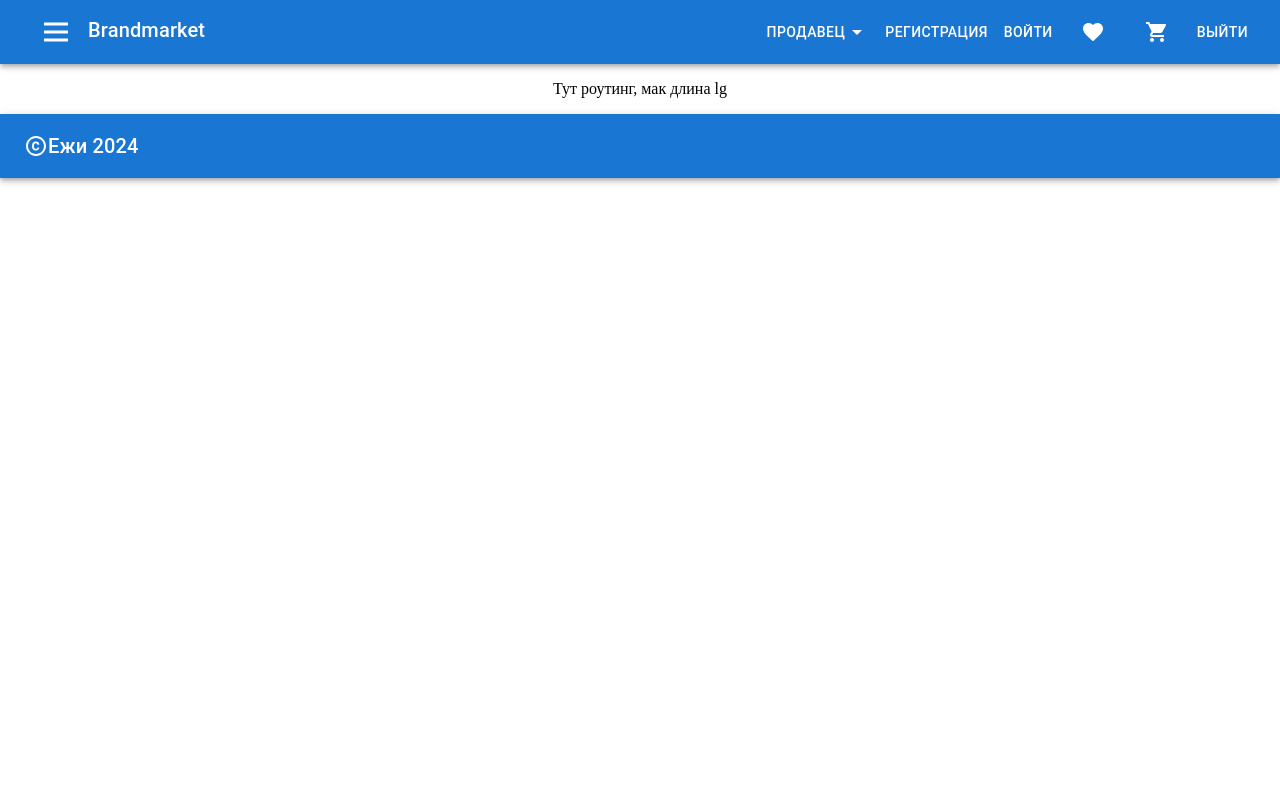
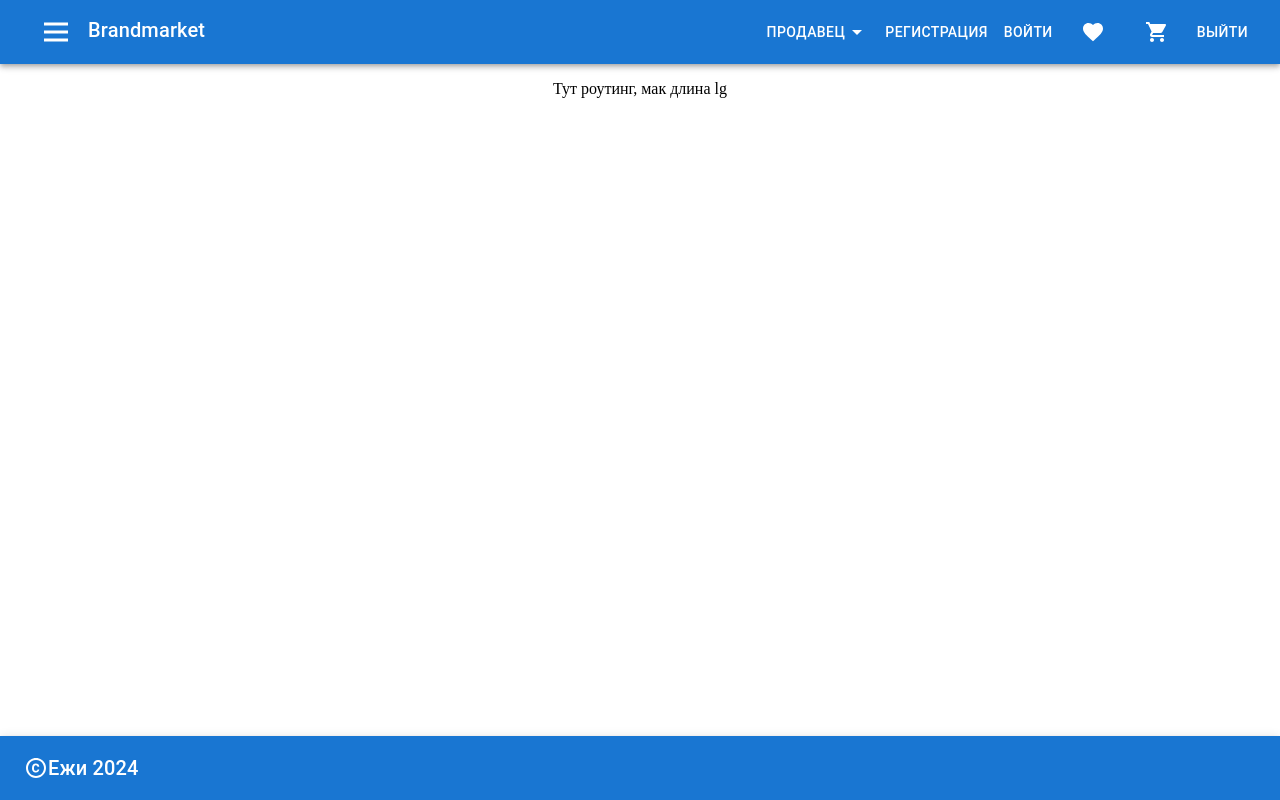
Before and after one commit to EgorSmelov/Brandmarket, a React (Vite) app in the folder client/: page / in a window 1280 px wide. Built offline with nearby package versions, Linux system fonts and the light colour scheme.

Commit message:
footer fix

```diff
--- a/client/src/App.tsx
+++ b/client/src/App.tsx
@@ -1,5 +1,5 @@
 import React from 'react';
-import { Box, Container } from '@mui/material';
+import { Container } from '@mui/material';
 import NavBar from './layout/navbar/NavBar';
 import Footer from './layout/footer/Footer';
 
--- a/client/src/layout/footer/Footer.tsx
+++ b/client/src/layout/footer/Footer.tsx
@@ -4,6 +4,7 @@ import CopyrightIcon from '@mui/icons-material/Copyright';
 
 export default function Footer(): JSX.Element {
   return (
+    <Box sx={{ width: '100%', position: 'absolute', bottom: 0 }}>
       <AppBar position="static">
         <Toolbar>
           <Box display="flex" alignItems="center">
@@ -14,5 +15,6 @@ export default function Footer(): JSX.Element {
           </Box>
         </Toolbar>
       </AppBar>
+    </Box>
   );
 }
```
Also changed, not shown: client/src/layout/navbar/NavBar.tsx (+0 -49 lines), client/src/layout/navbar/burger/Burger.tsx (+0 -25 lines). Lines whose indentation alone changed are shown as unchanged.
